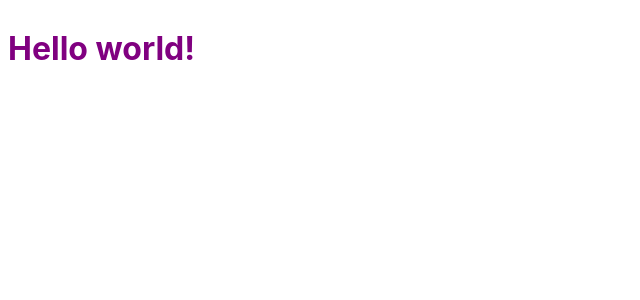
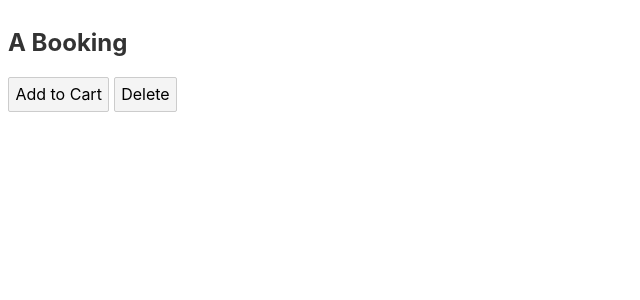
Before and after one commit to W3AI/max-svelte-comp, a Svelte app: page / in a window 1280 px wide. Shown: the top 300 px of the page, without its empty margins (0-640 px from the left). Built offline with nearby package versions, Linux system fonts and the light colour scheme.

Commit message:
added Service comp

```diff
--- a/src/App.svelte
+++ b/src/App.svelte
@@ -1,11 +1,5 @@
 <script>
-	export let name;
+    import Service from './Service.svelte';
 </script>
 
-<style>
-	h1 {
-		color: purple;
-	}
-</style>
-
-<h1>Hello {name}!</h1>
+<Service serviceTitle="A Booking" />
--- /dev/null
+++ b/src/Service.svelte
@@ -0,0 +1,9 @@
+<script>
+    export let serviceTitle;
+</script>
+
+<article>
+    <h1>{serviceTitle}</h1>
+    <button>Add to Cart</button>
+    <button>Delete</button>
+</article>
--- a/src/main.js
+++ b/src/main.js
@@ -1,10 +1,7 @@
 import App from './App.svelte';
 
 const app = new App({
-	target: document.body,
-	props: {
-		name: 'world'
-	}
+	target: document.body
 });
 
 export default app;
```
